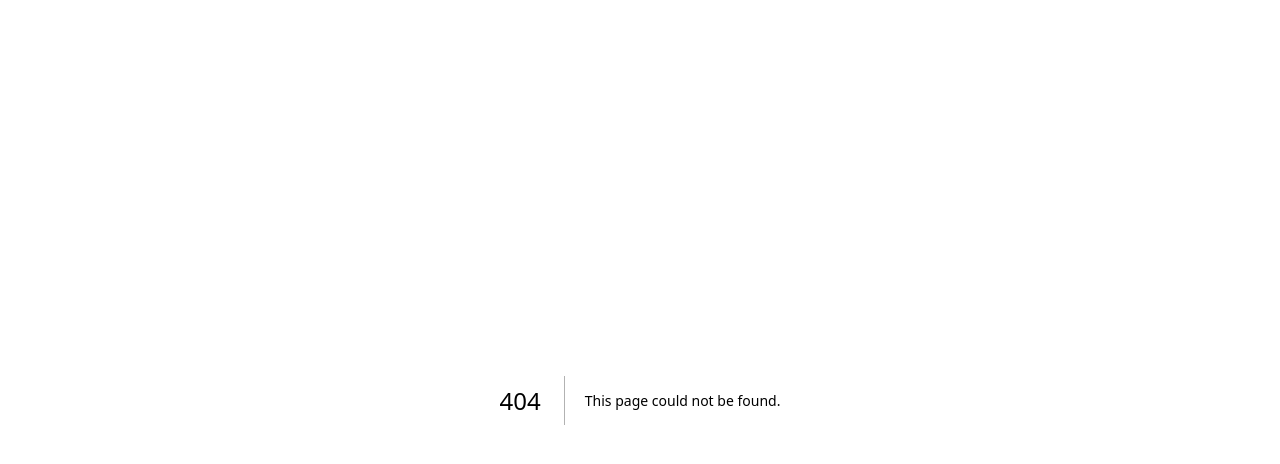
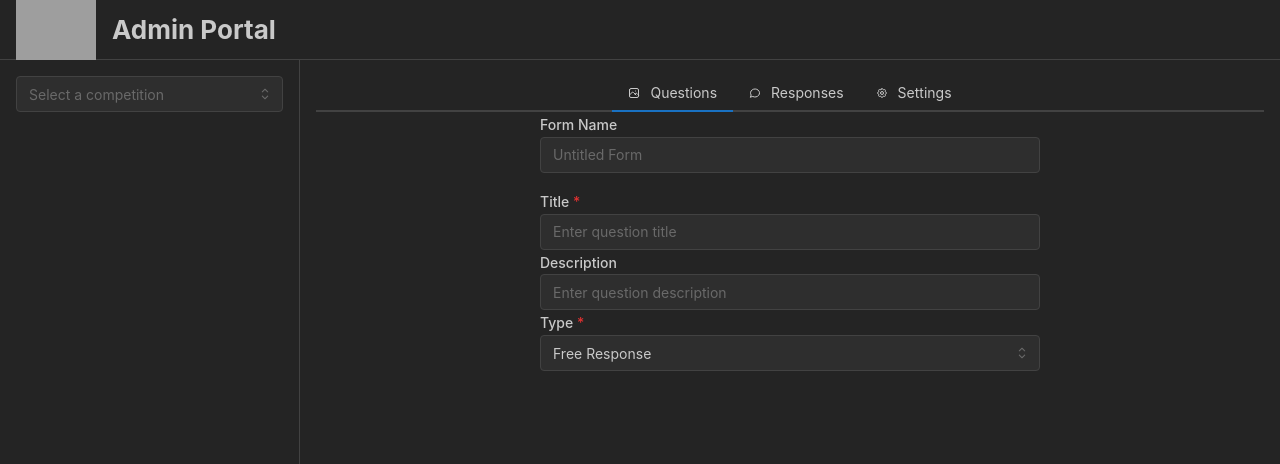
Before and after one commit to swamphacks/HaXr, a Next.js app: page /admin/comp/apps/forms/create in a window 1280 px wide. Before the commit this address had no page. Shown: the top 464 px of the page. Built offline with nearby package versions, Linux system fonts and the light colour scheme; no server answers; the database is empty; grey boxes are pictures that could not be loaded.

Commit message:
Add question form

```diff
--- /dev/null
+++ b/app/admin/comp/apps/forms/create/create.module.css
@@ -0,0 +1,2 @@
+.wrapper {
+}
--- /dev/null
+++ b/app/admin/comp/apps/forms/create/page.tsx
@@ -0,0 +1,73 @@
+'use client';
+
+import { useState } from 'react';
+import { createTheme, Box, TextInput, Stack, Tabs, rem } from '@mantine/core';
+import {
+  IconPhoto,
+  IconMessageCircle,
+  IconSettings,
+} from '@tabler/icons-react';
+import Question from '@/components/admin/Question';
+
+enum questionType {
+  radio = 'Multiple Choice',
+  multi = 'Multiple Select',
+  freeResponse = 'Free Response',
+  shortResponse = 'Short Answer',
+}
+
+type question = {
+  title: string;
+  description?: string;
+  type: questionType;
+  answerChoices?: string[];
+};
+
+export default function CreateForm() {
+  const iconStyle = { width: rem(12), height: rem(12) };
+  const [questions, setQuestions] = useState<question[]>([
+    {
+      title: 'Question 1',
+      type: questionType.radio,
+    },
+  ]);
+
+  return (
+    <Tabs defaultValue='gallery'>
+      <Tabs.List justify='center'>
+        <Tabs.Tab value='gallery' leftSection={<IconPhoto style={iconStyle} />}>
+          Questions
+        </Tabs.Tab>
+        <Tabs.Tab
+          value='messages'
+          leftSection={<IconMessageCircle style={iconStyle} />}
+        >
+          Responses
+        </Tabs.Tab>
+        <Tabs.Tab
+          value='settings'
+          leftSection={<IconSettings style={iconStyle} />}
+        >
+          Settings
+        </Tabs.Tab>
+      </Tabs.List>
+
+      <Tabs.Panel value='gallery'>
+        <Stack gap='md' align='center' justify='flex-start'>
+          <Box w={rem(500)}>
+            <TextInput label='Form Name' placeholder='Untitled Form' />
+          </Box>
+          {questions.map((q: question, index: number) => (
+            <Box key={index} w={rem(500)}>
+              <Question {...q} />
+            </Box>
+          ))}
+        </Stack>
+      </Tabs.Panel>
+
+      <Tabs.Panel value='messages'>Responses tab content</Tabs.Panel>
+
+      <Tabs.Panel value='settings'>Settings tab content</Tabs.Panel>
+    </Tabs>
+  );
+}
--- a/app/admin/comp/apps/edit-form/page.tsx
+++ b/app/admin/comp/apps/forms/page.tsx
@@ -1,11 +1,11 @@
 'use client';
 
 import Link from 'next/link';
+import { usePathname, useRouter } from 'next/navigation';
 import { useState } from 'react';
-import { NavLink, TextInput, rem, useMantineTheme } from '@mantine/core';
+import { Button, TextInput, rem, useMantineTheme } from '@mantine/core';
 import { IconSearch, IconEdit } from '@tabler/icons-react';
 import { Table, Checkbox } from '@mantine/core';
-import './page.css';
 
 const forms = [
   {
@@ -40,7 +40,9 @@ const forms = [
   },
 ];
 
-export default function EditForm() {
+export default function Forms() {
+  const router = useRouter();
+  const pathname = usePathname();
   const [selectedRows, setSelectedRows] = useState<string[]>([]);
   const rows = forms.map((form) => (
     <Table.Tr
@@ -64,10 +66,14 @@ export default function EditForm() {
           }
         />
       </Table.Td>
-      <Table.Td>{form.name}</Table.Td>
+      <Table.Td>
+        <a href='/forms/'>{form.name}</a>
+      </Table.Td>
       <Table.Td>{form.dateModified}</Table.Td>
       <Table.Td>{form.dateCreated}</Table.Td>
-      <Table.Td>{form.creator}</Table.Td>
+      <Table.Td>
+        <a href={`/admin/user/${form.creator}`}>{form.creator}</a>
+      </Table.Td>
     </Table.Tr>
   ));
   return (
@@ -91,23 +97,21 @@ export default function EditForm() {
             },
           }}
         />
-        <NavLink
-          component={Link}
-          label='Create Form'
+        <Button
           leftSection={<IconEdit size='1rem' />}
-          styles={{
-            root: {
-              width: 'fit-content',
-              borderRadius: rem(20),
-            },
+          radius='xl'
+          onClick={(event) => {
+            event.preventDefault();
+            router.push(`${pathname}/create`);
           }}
-          href='/admin/comp/edit-form/create'
-        />
+        >
+          Create Form
+        </Button>
       </div>
       <div className='mb-2 grid grid-cols-[auto_40%]'>
         <div className='self-center text-[1.4rem]'>Recent Forms</div>
       </div>
-      <Table>
+      <Table highlightOnHover={true}>
         <Table.Thead>
           <Table.Tr>
             <Table.Th />
--- a/components/admin/AdminShell.tsx
+++ b/components/admin/AdminShell.tsx
@@ -133,10 +133,10 @@ export default function AdminShell({
               >
                 <NavLink
                   component={Link}
-                  label='Edit Form'
+                  label='Edit Forms'
                   leftSection={<IconEdit size='1rem' />}
-                  href='/admin/comp/apps/edit-form'
-                  active={pathname === '/admin/comp/apps/edit-form'}
+                  href='/admin/comp/apps/forms'
+                  active={pathname === '/admin/comp/apps/forms'}
                 />
 
                 <NavLink
--- /dev/null
+++ b/components/admin/Choice.tsx
@@ -0,0 +1,41 @@
+import NextImage from 'next/image';
+import { Group, CloseButton, TextInput, Burger, Image } from '@mantine/core';
+import { IconGripVertical } from '@tabler/icons-react';
+
+import { CSS } from '@dnd-kit/utilities';
+import { useSortable } from '@dnd-kit/sortable';
+
+type answerChoice = {
+  value: string;
+  id: string;
+};
+
+export default function Choice({
+  choice,
+  index,
+}: {
+  choice: answerChoice;
+  index: number;
+}) {
+  const id = choice.id;
+  const { attributes, listeners, setNodeRef, transform, transition } =
+    useSortable({ id });
+
+  const style = {
+    transition,
+    transform: CSS.Transform.toString(transform),
+  };
+  return (
+    <Group key={choice.id} ref={setNodeRef} {...attributes} style={style}>
+      <IconGripVertical {...listeners} style={{ width: '1.2rem' }} />
+      <TextInput
+        defaultValue={choice.value}
+        rightSection={
+          <CloseButton
+          // onClick={() => setChoices(choices.filter((_, i) => i !== index))}
+          />
+        }
+      />
+    </Group>
+  );
+}
--- /dev/null
+++ b/components/admin/Choices.tsx
@@ -0,0 +1,23 @@
+import { Stack } from '@mantine/core';
+import {
+  SortableContext,
+  verticalListSortingStrategy,
+} from '@dnd-kit/sortable';
+import Choice from '@/components/admin/Choice';
+
+type answerChoice = {
+  value: string;
+  id: string;
+};
+
+export default function Choices({ choices }: { choices: answerChoice[] }) {
+  return (
+    <SortableContext items={choices} strategy={verticalListSortingStrategy}>
+      <Stack align='stretch'>
+        {choices.map((choice: answerChoice, index: number) => (
+          <Choice key={choice.id} choice={choice} index={index} />
+        ))}
+      </Stack>
+    </SortableContext>
+  );
+}
--- /dev/null
+++ b/components/admin/Question.tsx
@@ -0,0 +1,93 @@
+import { useState } from 'react';
+import { Button, TextInput, Select, Text } from '@mantine/core';
+import { useDroppable, DndContext, closestCorners } from '@dnd-kit/core';
+import { arrayMove } from '@dnd-kit/sortable';
+import { v4 as uuidv4 } from 'uuid';
+import Choices from '@/components/admin/Choices';
+
+enum questionType {
+  freeResponse = 'Free Response',
+  shortResponse = 'Short Answer',
+  multi = 'Multiple Select',
+  radio = 'Multiple Choice',
+}
+
+type question = {
+  title: string;
+  description?: string;
+  type: questionType;
+  answerChoices?: string[];
+};
+
+type answerChoice = {
+  value: string;
+  id: string;
+};
+
+function Droppable(props: { children: React.ReactNode }) {
+  const { isOver, setNodeRef } = useDroppable({
+    id: 'droppable',
+  });
+  const style = {
+    color: isOver ? 'green' : undefined,
+  };
+
+  return (
+    <div ref={setNodeRef} style={style}>
+      {props.children}
+    </div>
+  );
+}
+
+export default function Question(props: question) {
+  const [value, setValue] = useState<string | null>(
+    Object.values(questionType)[0] as string
+  );
+  const [choices, setChoices] = useState<answerChoice[]>([]);
+  const getChoicePos = (id: string) =>
+    choices.findIndex((choice: answerChoice) => choice.id === id);
+  const handleDragged = (event: any) => {
+    const { active, over } = event;
+    if (active.id === over.id) return;
+
+    setChoices((choices: answerChoice[]) => {
+      const originalPos = getChoicePos(active.id);
+      const newPos = getChoicePos(over.id);
+
+      return arrayMove(choices, originalPos, newPos);
+    });
+  };
+  return (
+    <>
+      <TextInput label='Title' placeholder='Enter question title' required />
+      <TextInput label='Description' placeholder='Enter question description' />
+      <Select
+        label='Type'
+        data={Object.values(questionType)}
+        value={value}
+        onChange={setValue}
+        required
+      />
+      {value === questionType.radio || value === questionType.multi ? (
+        <>
+          <Text>Answer Choices</Text>
+          <DndContext
+            collisionDetection={closestCorners}
+            onDragEnd={handleDragged}
+          >
+            <Droppable>
+              <Choices choices={choices} />
+            </Droppable>
+          </DndContext>
+          <Button
+            onClick={() =>
+              setChoices([...choices, { value: '', id: uuidv4() }])
+            }
+          >
+            Add Choice
+          </Button>
+        </>
+      ) : null}
+    </>
+  );
+}
--- a/package.json
+++ b/package.json
@@ -13,6 +13,9 @@
   },
   "dependencies": {
     "@auth/prisma-adapter": "^2.0.0",
+    "@dnd-kit/core": "^6.1.0",
+    "@dnd-kit/sortable": "^8.0.0",
+    "@dnd-kit/utilities": "^3.2.2",
     "@mantine/core": "^7.8.1",
     "@mantine/dropzone": "^7.8.1",
     "@mantine/hooks": "^7.8.1",
@@ -25,7 +28,8 @@
     "prettier": "^3.2.5",
     "react": "^18",
     "react-dom": "^18",
-    "swr": "^2.2.5"
+    "swr": "^2.2.5",
+    "uuid": "^9.0.1"
   },
   "devDependencies": {
     "@types/node": "^20",
```
Also changed, not shown: app/admin/comp/apps/edit-form/page.css (deleted, +0 -11 lines), 1 other file (tests, documents, lock files or other folders).
